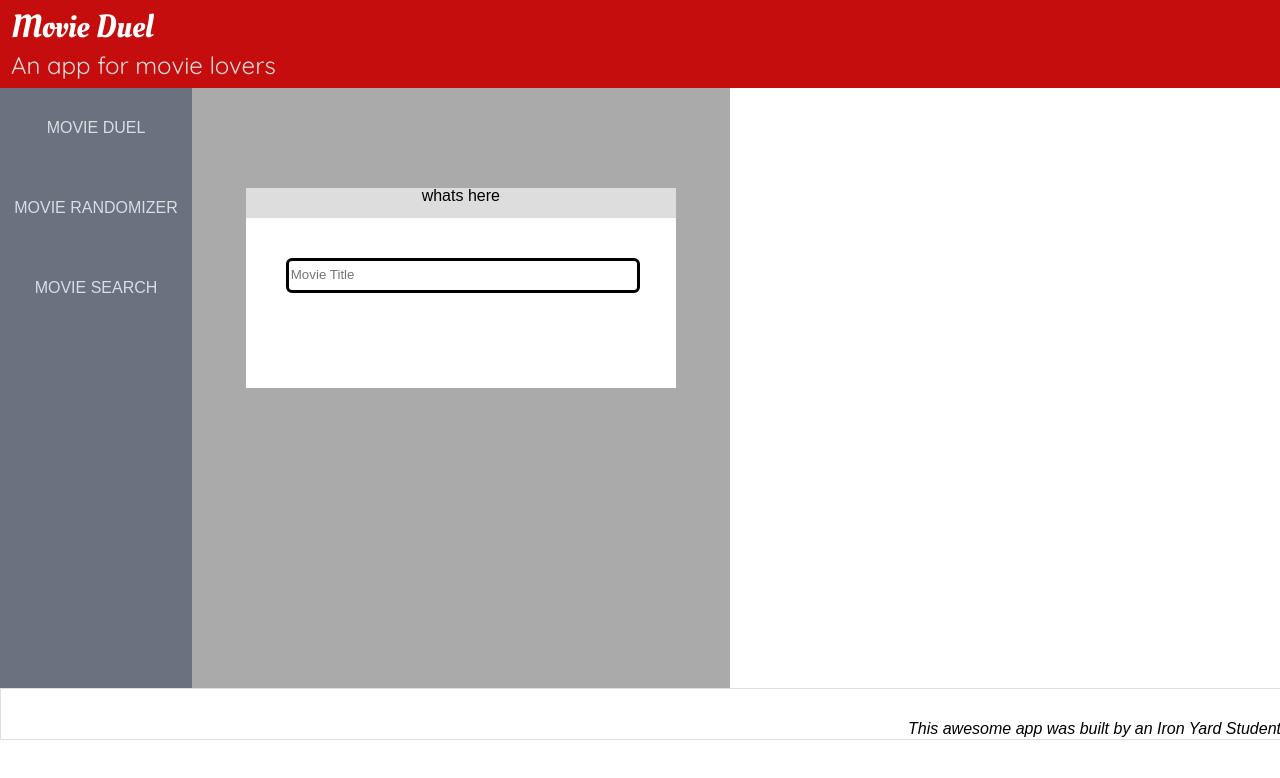
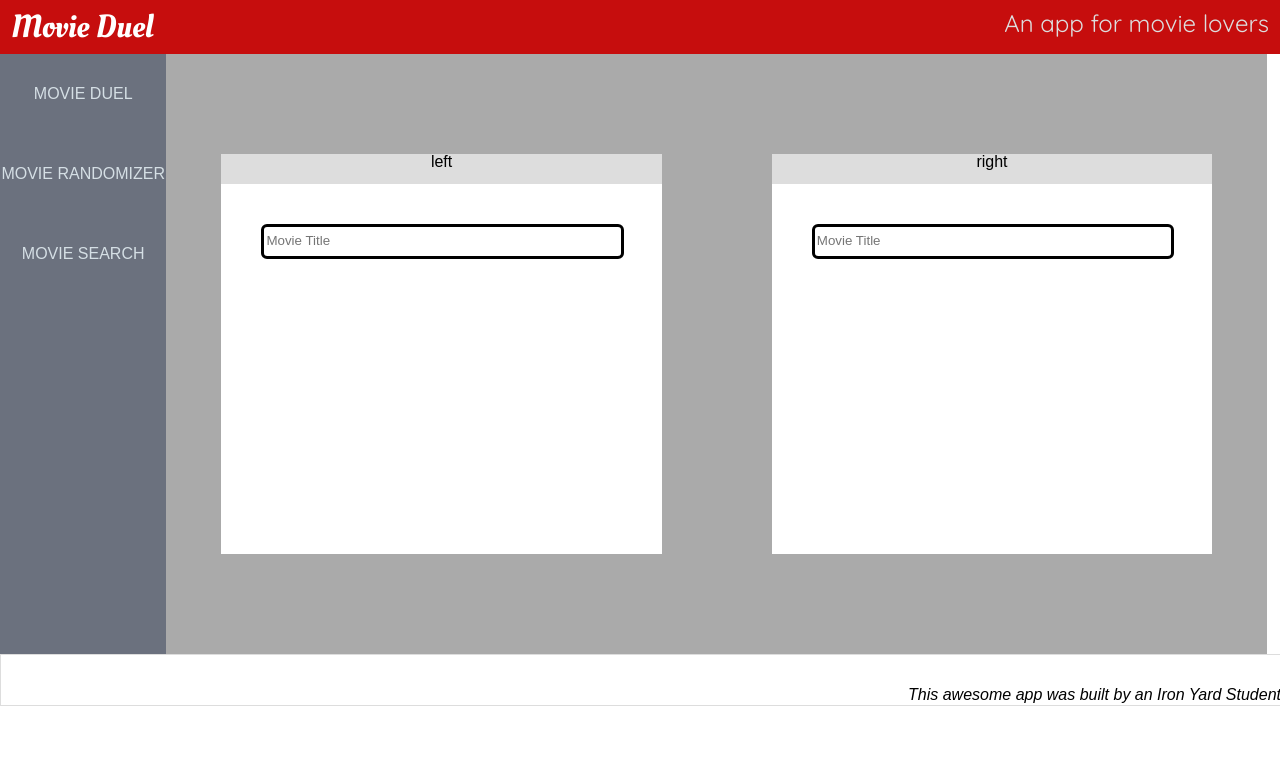
Before and after one commit to MonicaHoward/tiy-final-project, a React (Create React App) app: page / in a window 1280 px wide. Shown: the top 778 px of the page. Built offline with nearby package versions, Linux system fonts and the light colour scheme.

Commit message:
css is progressing nicely

```diff
--- a/src/App.css
+++ b/src/App.css
@@ -84,8 +84,10 @@ header {
   border: 1px solid #C60D0D;
 	background-color: #C60D0D;
   line-height: 1;
+	overflow: auto;
 }
 header h1 {
+	float: left;
 	font-family: 'Oleo Script', cursive;
 	font-size: 2em;
   margin: 10px;
@@ -93,6 +95,7 @@ header h1 {
 
 header p {
 	color: #DDDDDD;
+	float: right;
 	font-family: 'Quicksand', sans-serif;
 	font-size: 1.5em;
 	margin: 10px;
@@ -110,10 +113,9 @@ input {
 /*SIDEBAR STUFF GOES RIGHT HERE*/
 .side-bar {
 	background-color: #6B717E;
-
   float: left;
   height: 600px;
-  width: 15%;
+  width: 13%;
 }
 .side-bar h3, .side-bar:link {
   color: #D5DFE5;
@@ -130,7 +132,7 @@ input {
   float: left;
   height: 600px;
   text-align: center;
-  width: 42%;
+  width: 43%;
 }
 .box-header {
 	background-color: #DDDDDD;
@@ -142,7 +144,7 @@ input {
 	background-color: #ffffff;
   /*border: 10px solid #DDDDDD;*/
   display: inline-block;
-  height: 200px;
+  height: 400px;
   margin: 100px auto;
   text-align: center;
   width: 80%;
--- a/src/App.js
+++ b/src/App.js
@@ -19,14 +19,13 @@ class App extends Component {
       <Router>
         <div>
           <Route path="/" component={ Header } />
+          <Route path="/" component={ Sidebar } />
 
-          <Route path="/" component={ Sidebar } />
-          <Route path="/movie-duel" exact component={ LeftQuery } />
-          <Route path="/movie-duel" exact component={ RightQuery } />
+          <Route path="/movie-search" exact component={ MovieSearch } />
+          <LeftQuery />
           <RightQuery />
-          <Route path="/movie-search" exact component={ MovieSearch } />
           <Route path="/" component={ Footer } />
-          </div>
+        </div>
       </Router>
     );
   }
--- a/src/LeftQuery.js
+++ b/src/LeftQuery.js
@@ -7,7 +7,7 @@ class LeftQuery extends React.Component {
       <section className="duel-query">
         <div className="main-content">
           <div className="box-header">
-            <h1>whats here</h1>
+            <h1>left</h1>
           </div>
             <input type="text" placeholder="Movie Title" className="search-query"/>
         </div>
--- a/src/MovieSearch.JS
+++ b/src/MovieSearch.JS
@@ -17,7 +17,6 @@ class MovieSearch extends React.Component {
   componentDidMount() {
 
   }
-
 
 
   handleChange(evt) {
--- a/src/RightQuery.js
+++ b/src/RightQuery.js
@@ -7,7 +7,7 @@ class RightQuery extends React.Component {
       <section className="duel-query">
         <div className="main-content">
           <div className="box-header">
-            <h1>whats here</h1>
+            <h1>right</h1>
           </div>
             <input type="text" placeholder="Movie Title" className="search-query"/>
         </div>
--- a/src/Sidebar.js
+++ b/src/Sidebar.js
@@ -1,4 +1,5 @@
 import React from 'react';
+import { Link } from 'react-router-dom';
 
 class Sidebar extends React.Component {
   render() {
```
